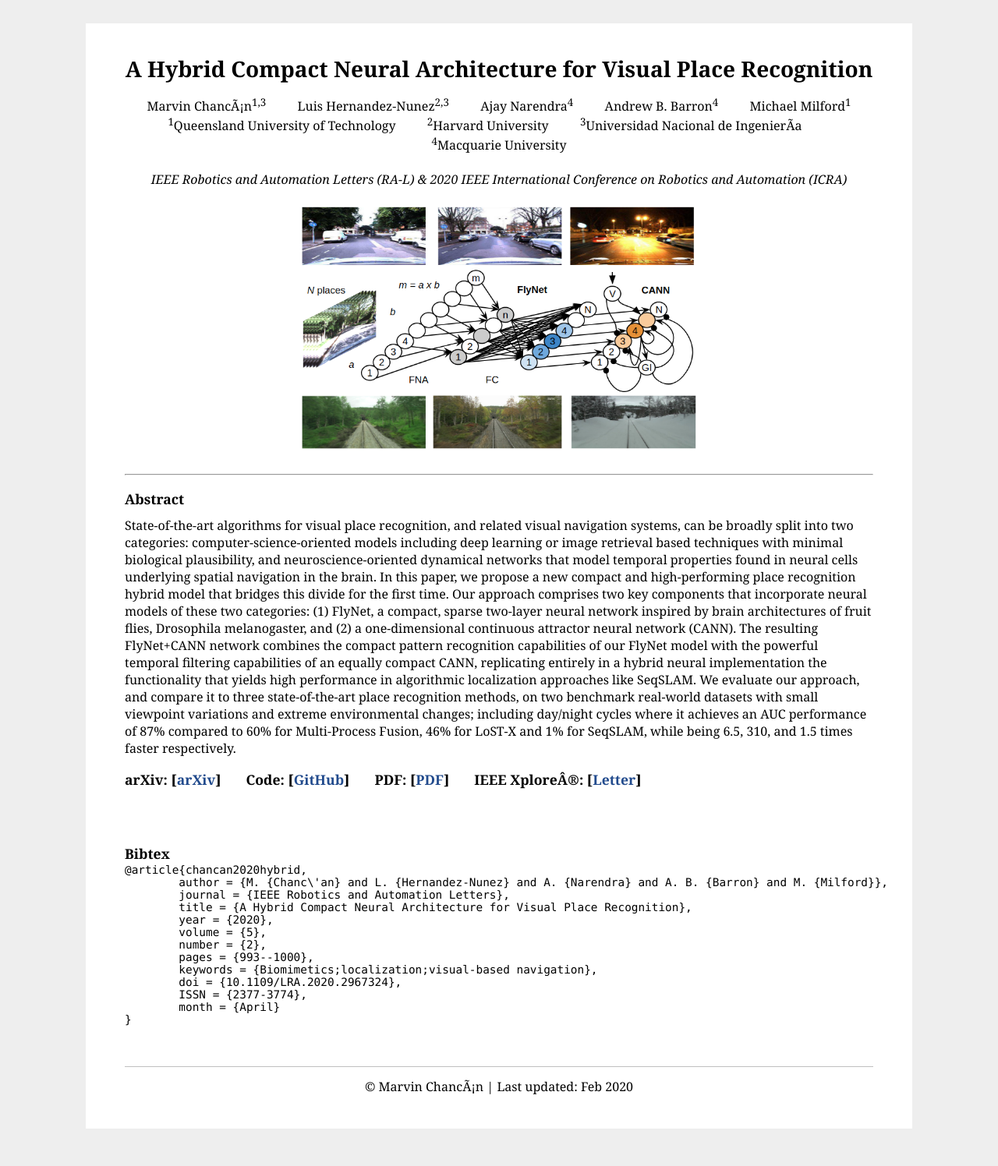
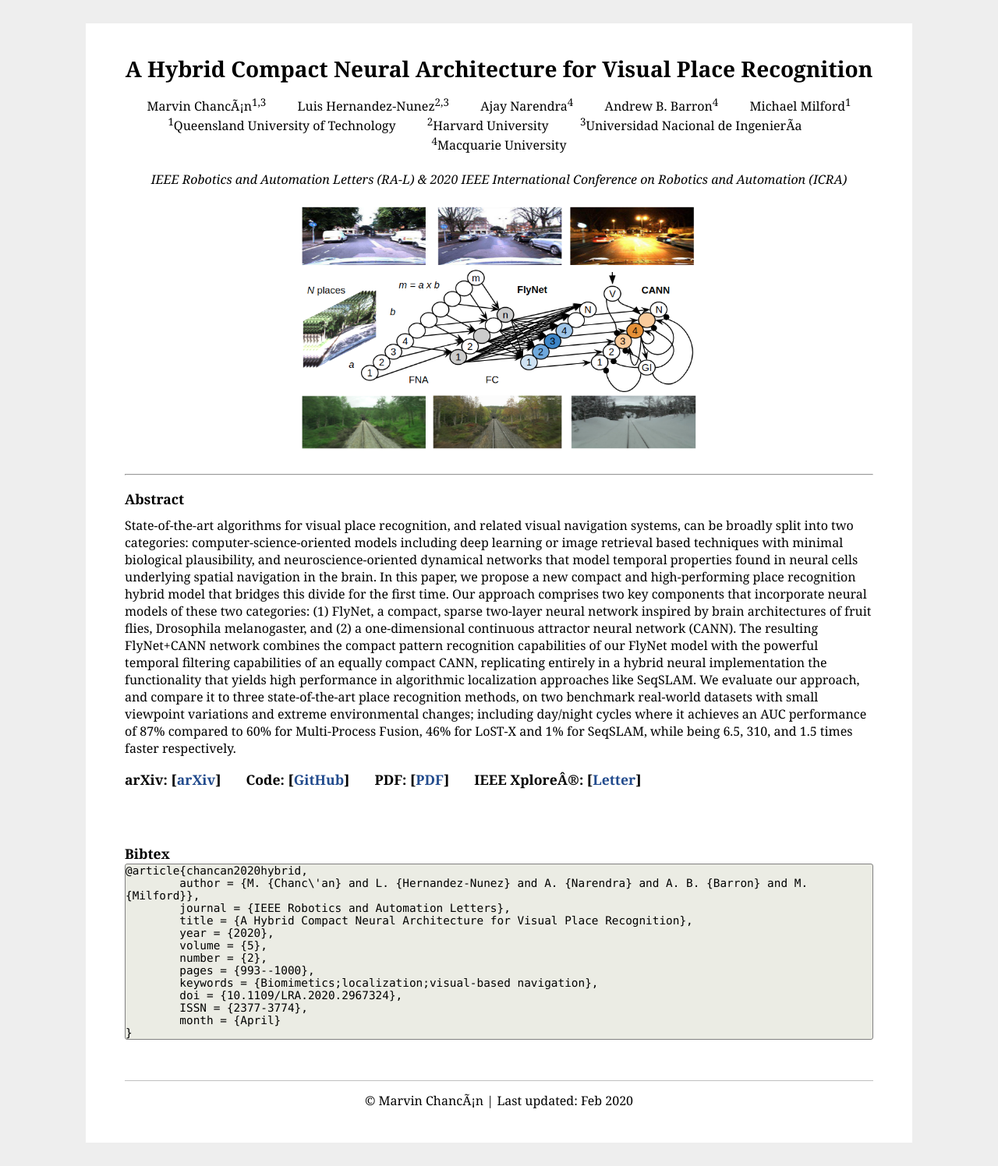
Before and after one commit to mchancan/mchancan.github.io, a Jekyll site: the page built from projects/FlyNet/index.html, in a window 1280 px wide. Shown: the whole page at 78% size. Built offline with Jekyll 4.4.1, drawn with Linux system fonts in a browser that asks for light colours.

Commit message:
Update main.css

```diff
--- a/css/main.css
+++ b/css/main.css
@@ -71,6 +71,13 @@ tt {
 pre, tt {
 	font-size: 90%;
 	font-family: monaco, monospace;
+}
+
+pre {
+	background-color: #EBECE4;
+	border-radius: 3px;
+	white-space: pre-wrap;
+	border: 1px solid gray;
 }
 
 a, a > tt {
```
